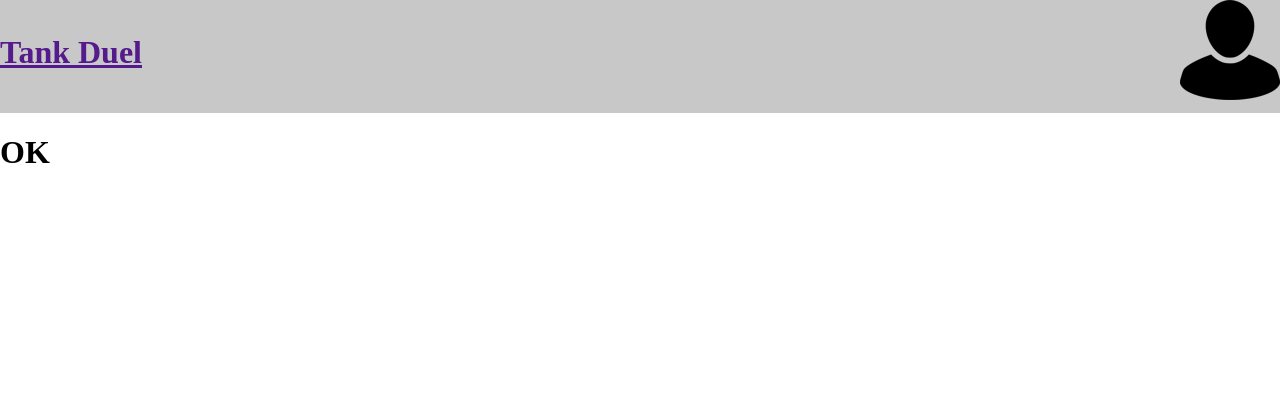
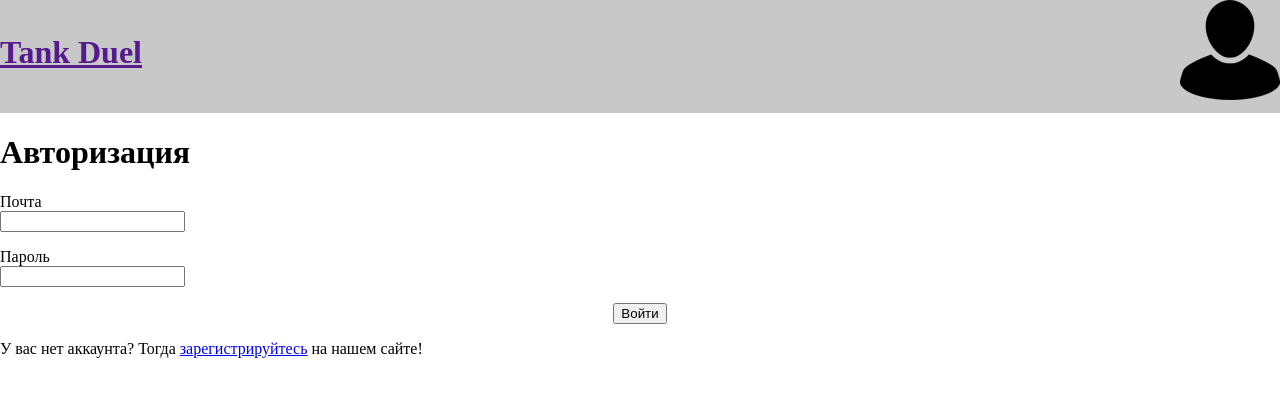
Before and after one commit to programlamb/TD_Website, a Flask app: page /login in a window 1280 px wide. Shown: the top 397 px of the page. Run offline with Flask 2, Linux system fonts and the light colour scheme.

Commit message:
prity login

```diff
--- a/main.py
+++ b/main.py
@@ -36,7 +36,7 @@ def load_user(user_id):
 @app.route("/")
 @app.route("/index")
 def index():
-    return render_template("register.html", title="Сайт фанатов игры Tank Duel")
+    return render_template("", title="Сайт фанатов игры Tank Duel")
 
 
 @app.route('/register', methods=['GET', 'POST'])
--- a/templates/login.html
+++ b/templates/login.html
@@ -2,5 +2,26 @@
 {% extends "base.html" %}
 
 {% block content %}
-    <h1>OK</h1>
+    <div id="login" class="forms">
+        <h1>Авторизация</h1>
+        <form action="" method="post">
+            {{form.hidden_tag()}}
+            <p>
+                {{form.email.label}}<br>
+                {{form.email(class="form-control", type="email")}}<br>
+                {% for error in form.email.errors %}
+                    <div class="alert alert-danger" role="alert">{{error}}</div>
+                {% endfor %}
+            <p>
+                {{form.password.label}}<br>
+                {{form.password(class="form-control", type="password")}}<br>
+                {% for error in form.password.errors %}
+                    <div class="alert alert-danger" role="alert">{{error}}</div>
+                {% endfor %}
+            <p align="center">
+                {{form.submit(type="submit", class="btn btn-primary")}}
+            <div>{{message}}</div>
+            <p>У вас нет аккаунта? Тогда <a href="/register">зарегистрируйтесь</a> на нашем сайте!</p>
+        </form>
+    </div>
 {% endblock %}
```
Also changed, not shown: static/css/style.css (added, +33 -0 lines).
